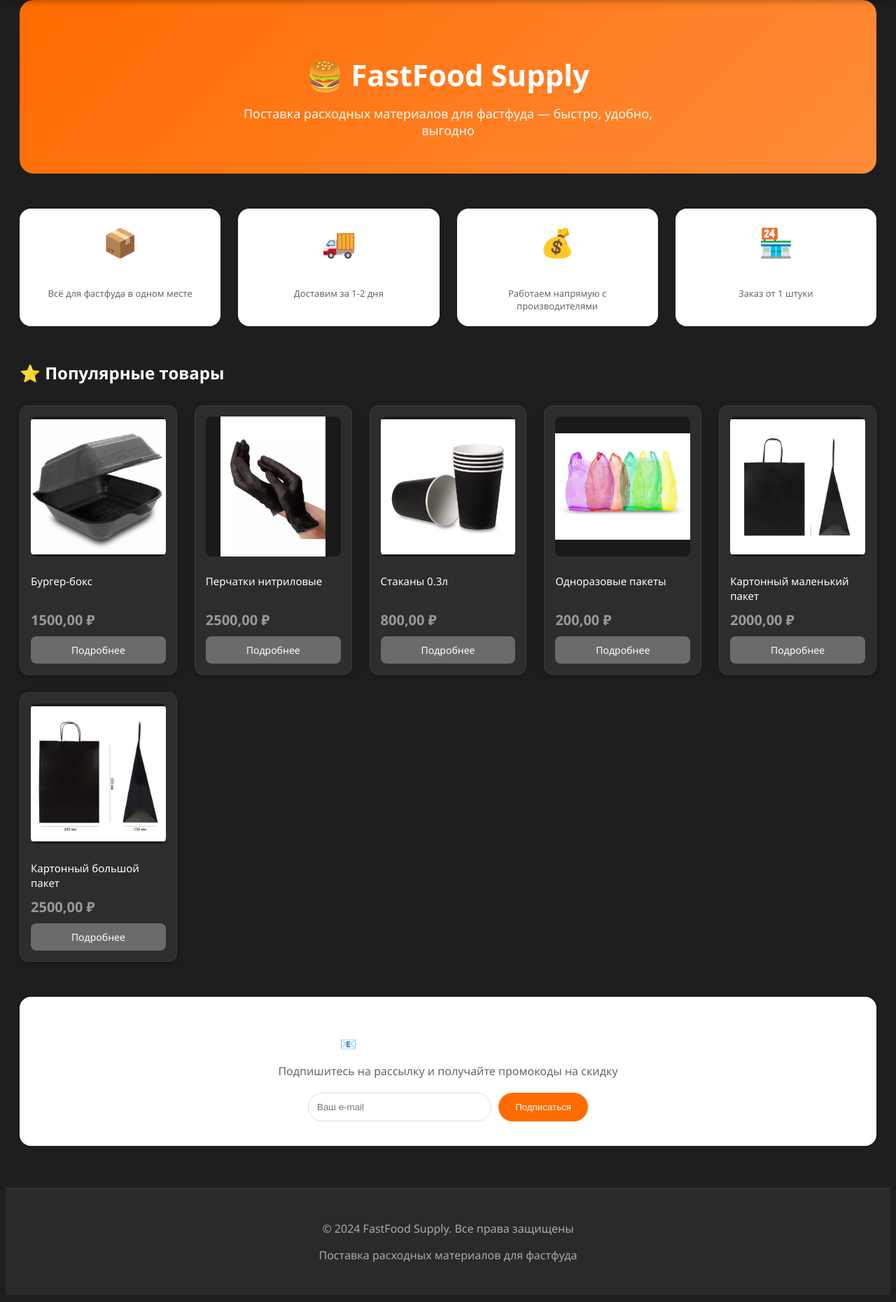
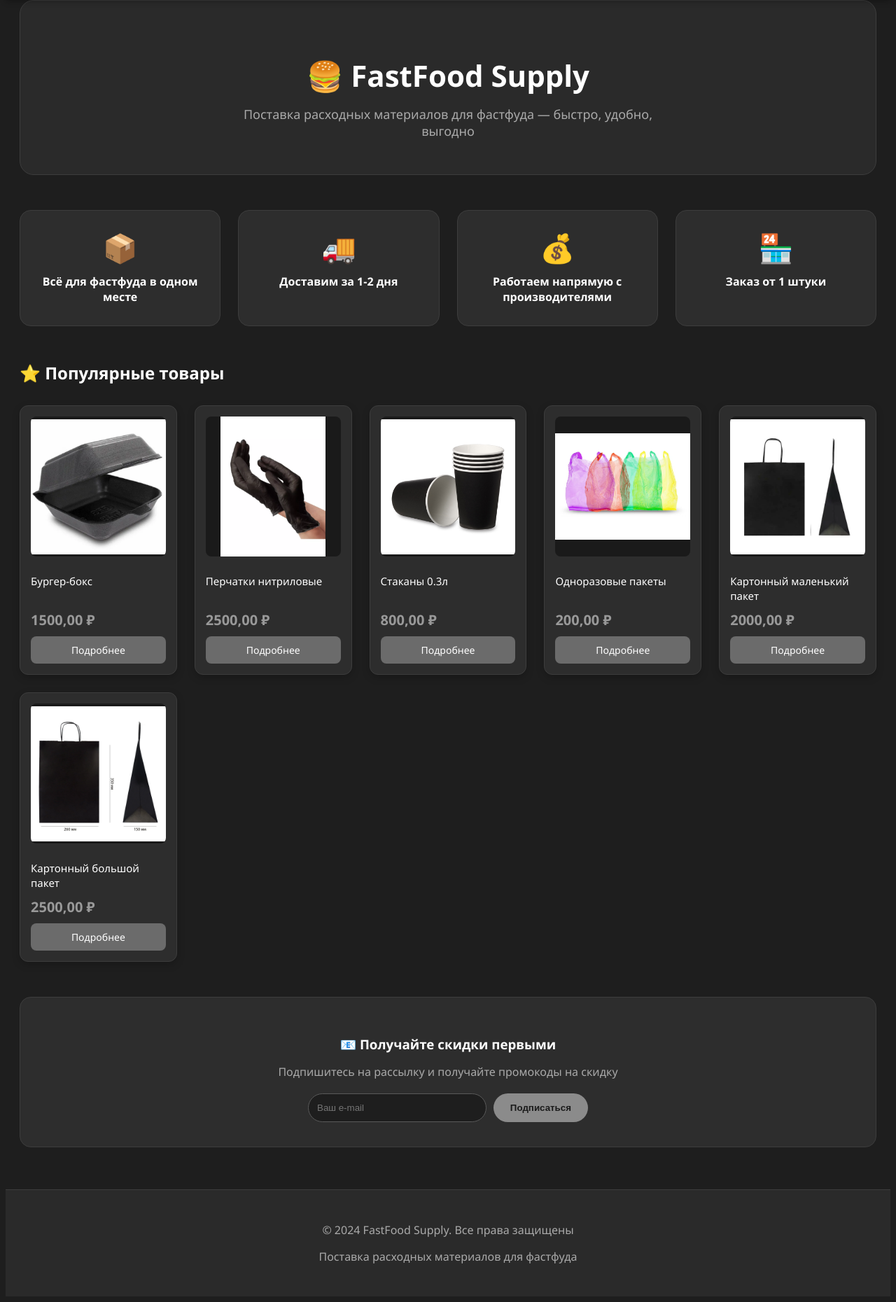
Before and after one commit to prohorenkov413-png/fastfood-supply, a Django app: page / in a window 1280 px wide. Shown: the part 68-1928 px from the top of the page at 70% size. Before the commit the page ends 1871 px from the top, so only its background shows below. Run offline with Django 5.2, Linux system fonts and the light colour scheme; data comes from the database, SQL or seed files in the repository.

Commit message:
Главная страница в серых тонах

```diff
--- a/shop/templates/shop/home.html
+++ b/shop/templates/shop/home.html
@@ -3,46 +3,42 @@
 {% block content %}
 
 <!-- Баннер / Герой-секция -->
-<div style="background: linear-gradient(135deg, #ff6b00 0%, #ff8c3a 100%); border-radius: 20px; padding: 50px 40px; margin-bottom: 50px; color: white; text-align: center;">
-    <h1 style="font-size: 42px; margin-bottom: 15px;">🍔 FastFood Supply</h1>
-    <p style="font-size: 18px; opacity: 0.95; max-width: 600px; margin: 0 auto;">Поставка расходных материалов для фастфуда — быстро, удобно, выгодно</p>
+<div style="background: #2a2a2a; border-radius: 20px; padding: 50px 40px; margin-bottom: 50px; text-align: center; border: 1px solid #3d3d3d;">
+    <h1 style="font-size: 42px; margin-bottom: 15px; color: white;">🍔 FastFood Supply</h1>
+    <p style="font-size: 18px; color: #aaaaaa; max-width: 600px; margin: 0 auto;">Поставка расходных материалов для фастфуда — быстро, удобно, выгодно</p>
 </div>
 
-<!-- Преимущества (иконки) -->
+<!-- Преимущества (серые карточки) -->
 <div style="display: grid; grid-template-columns: repeat(auto-fit, minmax(200px, 1fr)); gap: 25px; margin-bottom: 50px;">
-    <div style="text-align: center; padding: 20px; background: white; border-radius: 16px; box-shadow: 0 2px 8px rgba(0,0,0,0.04);">
+    <div style="text-align: center; padding: 25px; background: #2d2d2d; border-radius: 16px; border: 1px solid #3d3d3d;">
         <div style="font-size: 40px; margin-bottom: 10px;">📦</div>
-        <div style="font-weight: 600; margin-bottom: 5px;">Широкий ассортимент</div>
-        <div style="font-size: 13px; color: #666;">Всё для фастфуда в одном месте</div>
+        <div style="font-weight: 600; margin-bottom: 5px; color: white;">Всё для фастфуда в одном месте</div>
     </div>
-    <div style="text-align: center; padding: 20px; background: white; border-radius: 16px; box-shadow: 0 2px 8px rgba(0,0,0,0.04);">
+    <div style="text-align: center; padding: 25px; background: #2d2d2d; border-radius: 16px; border: 1px solid #3d3d3d;">
         <div style="font-size: 40px; margin-bottom: 10px;">🚚</div>
-        <div style="font-weight: 600; margin-bottom: 5px;">Быстрая доставка</div>
-        <div style="font-size: 13px; color: #666;">Доставим за 1-2 дня</div>
+        <div style="font-weight: 600; margin-bottom: 5px; color: white;">Доставим за 1-2 дня</div>
     </div>
-    <div style="text-align: center; padding: 20px; background: white; border-radius: 16px; box-shadow: 0 2px 8px rgba(0,0,0,0.04);">
+    <div style="text-align: center; padding: 25px; background: #2d2d2d; border-radius: 16px; border: 1px solid #3d3d3d;">
         <div style="font-size: 40px; margin-bottom: 10px;">💰</div>
-        <div style="font-weight: 600; margin-bottom: 5px;">Низкие цены</div>
-        <div style="font-size: 13px; color: #666;">Работаем напрямую с производителями</div>
+        <div style="font-weight: 600; margin-bottom: 5px; color: white;">Работаем напрямую с производителями</div>
     </div>
-    <div style="text-align: center; padding: 20px; background: white; border-radius: 16px; box-shadow: 0 2px 8px rgba(0,0,0,0.04);">
+    <div style="text-align: center; padding: 25px; background: #2d2d2d; border-radius: 16px; border: 1px solid #3d3d3d;">
         <div style="font-size: 40px; margin-bottom: 10px;">🏪</div>
-        <div style="font-weight: 600; margin-bottom: 5px;">Опт и розница</div>
-        <div style="font-size: 13px; color: #666;">Заказ от 1 штуки</div>
+        <div style="font-weight: 600; margin-bottom: 5px; color: white;">Заказ от 1 штуки</div>
     </div>
 </div>
 
 <!-- Популярные товары -->
 {% if products %}
-<h2 style="font-size: 24px; margin-bottom: 20px;">⭐ Популярные товары</h2>
+<h2 style="font-size: 24px; margin-bottom: 20px; color: white;">⭐ Популярные товары</h2>
 <div class="product-grid">
     {% for product in products %}
     <div class="product-card">
         {% if product.image %}
             <img src="{{ product.image.url }}" alt="{{ product.name }}">
         {% else %}
-            <div style="width: 100%; height: 200px; background: #f0f2f5; display: flex; align-items: center; justify-content: center; border-radius: 8px;">
-                <span style="font-size: 48px;">🍽️</span>
+            <div style="width: 100%; height: 200px; background: #1e1e1e; display: flex; align-items: center; justify-content: center; border-radius: 8px;">
+                <span style="font-size: 48px; color: #666;">🍽️</span>
             </div>
         {% endif %}
         <h3>{{ product.name }}</h3>
@@ -52,21 +48,21 @@
     {% endfor %}
 </div>
 {% else %}
-<div style="text-align: center; padding: 50px; background: white; border-radius: 16px;">
+<div style="text-align: center; padding: 50px; background: #2d2d2d; border-radius: 16px; border: 1px solid #3d3d3d;">
     <div style="font-size: 48px; margin-bottom: 15px;">🛍️</div>
-    <h3 style="margin-bottom: 10px;">Товары скоро появятся</h3>
-    <p style="color: #666; margin-bottom: 20px;">Зайдите в админ-панель, чтобы добавить первые товары</p>
-    <a href="/admin/" style="padding: 10px 24px; background: #ff6b00; color: white; text-decoration: none; border-radius: 30px;">Перейти в админку</a>
+    <h3 style="margin-bottom: 10px; color: white;">Товары скоро появятся</h3>
+    <p style="color: #aaaaaa; margin-bottom: 20px;">Зайдите в админ-панель, чтобы добавить первые товары</p>
+    <a href="/admin/" style="padding: 10px 24px; background: #6b6b6b; color: white; text-decoration: none; border-radius: 30px;">Перейти в админку</a>
 </div>
 {% endif %}
 
-<!-- Блок с акцией / рассылкой -->
-<div style="background: white; border-radius: 16px; padding: 35px; text-align: center; margin-top: 50px; box-shadow: 0 2px 8px rgba(0,0,0,0.04);">
-    <h3 style="margin-bottom: 10px;">📧 Получайте скидки первыми</h3>
-    <p style="color: #666; margin-bottom: 20px;">Подпишитесь на рассылку и получайте промокоды на скидку</p>
+<!-- Блок с рассылкой -->
+<div style="background: #2d2d2d; border-radius: 16px; padding: 35px; text-align: center; margin-top: 50px; border: 1px solid #3d3d3d;">
+    <h3 style="margin-bottom: 10px; color: white;">📧 Получайте скидки первыми</h3>
+    <p style="color: #aaaaaa; margin-bottom: 20px;">Подпишитесь на рассылку и получайте промокоды на скидку</p>
     <div style="display: flex; max-width: 400px; margin: 0 auto; gap: 10px;">
-        <input type="email" placeholder="Ваш e-mail" style="flex: 1; padding: 12px; border: 1px solid #ddd; border-radius: 40px;">
-        <button style="background: #ff6b00; color: white; border: none; padding: 12px 24px; border-radius: 40px; cursor: pointer;">Подписаться</button>
+        <input type="email" placeholder="Ваш e-mail" style="flex: 1; padding: 12px; border: 1px solid #5a5a5a; border-radius: 40px; background: #1e1e1e; color: #cccccc;">
+        <button style="background: #8b8b8b; color: #1a1a1a; font-weight: 700; border: none; padding: 12px 24px; border-radius: 40px; cursor: pointer;">Подписаться</button>
     </div>
 </div>
 
```
